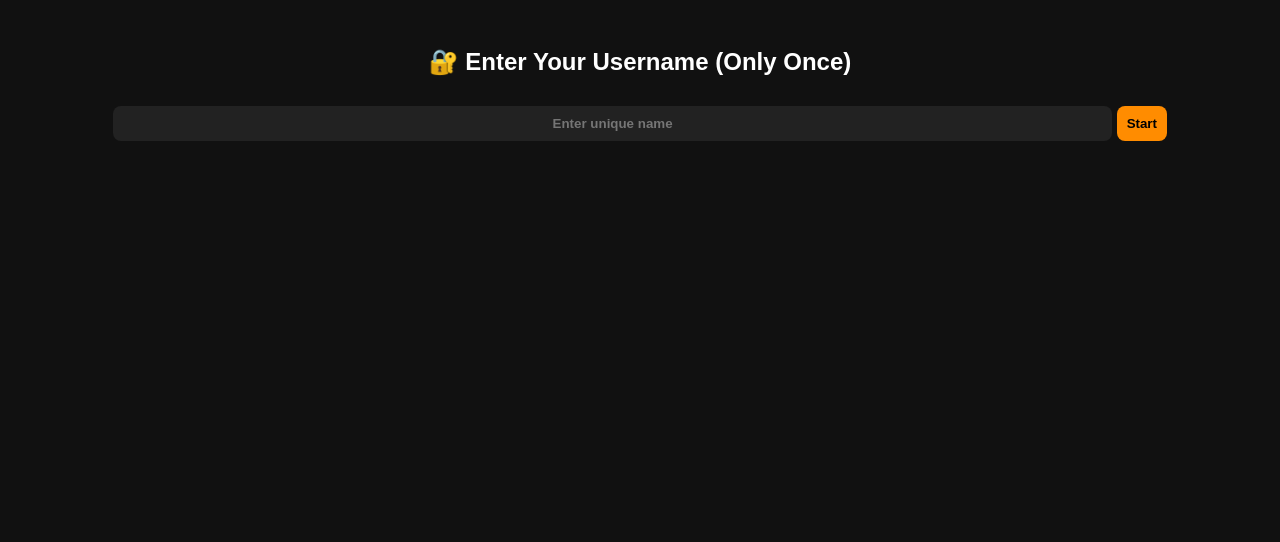
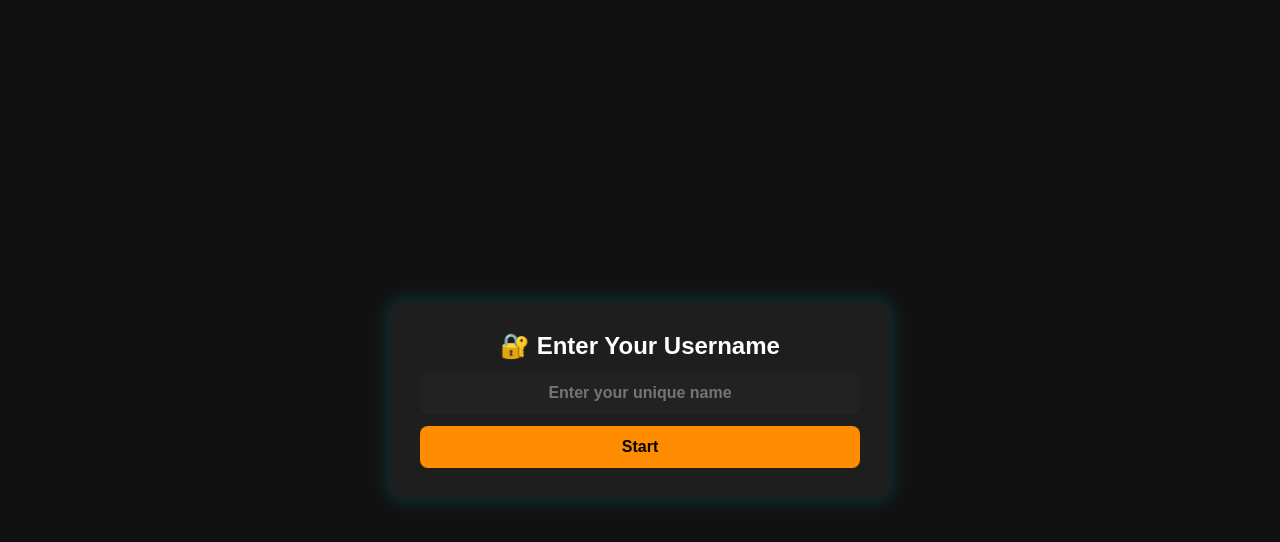
Before and after one commit to eaning200/Earningy, a plain HTML site: page Refaral.html in a window 1280 px wide. Drawn offline with Linux system fonts and the light colour scheme.

Commit message:
Update Refaral.html

```diff
--- a/Refaral.html
+++ b/Refaral.html
@@ -1,34 +1,47 @@
 <!DOCTYPE html>
-<html>
+<html lang="en">
 <head>
+  <meta charset="UTF-8">
   <title>Referral System</title>
+  <meta name="viewport" content="width=device-width, initial-scale=1.0">
   <style>
+    * {
+      box-sizing: border-box;
+      margin: 0;
+      padding: 0;
+    }
+
     body {
       background: #111;
       color: #fff;
       font-family: sans-serif;
-      text-align: center;
+      height: 100vh;
+      display: flex;
+      align-items: center;
+      justify-content: center;
       padding: 20px;
     }
 
     .box {
       background: #1e1e1e;
-      padding: 20px;
+      padding: 30px;
       border-radius: 12px;
-      margin: auto;
       max-width: 500px;
-      box-shadow: 0 0 20px rgba(0,255,255,0.1);
+      width: 100%;
+      box-shadow: 0 0 20px rgba(0,255,255,0.2);
+      text-align: center;
     }
 
     input, button {
-      padding: 10px;
-      margin-top: 10px;
+      padding: 12px;
+      margin-top: 12px;
       border-radius: 8px;
       border: none;
+      font-size: 16px;
     }
 
     input {
-      width: 80%;
+      width: 100%;
       background: #222;
       color: #0ff;
       font-weight: bold;
@@ -40,17 +53,18 @@
       color: black;
       font-weight: bold;
       cursor: pointer;
+      width: 100%;
     }
 
     #earnings {
       color: #0f0;
-      font-size: 20px;
+      font-size: 22px;
       text-shadow: 0 0 10px #0f0;
     }
 
     a {
-      display: inline-block;
-      margin-top: 15px;
+      display: block;
+      margin-top: 20px;
       color: #0ff;
       text-decoration: underline;
     }
@@ -58,14 +72,12 @@
 </head>
 <body>
 
-  <!-- Username input -->
-  <div id="nameInputBox">
-    <h2>🔐 Enter Your Username (Only Once)</h2>
-    <input type="text" id="usernameInput" placeholder="Enter unique name">
+  <div class="box" id="nameInputBox">
+    <h2>🔐 Enter Your Username</h2>
+    <input type="text" id="usernameInput" placeholder="Enter your unique name">
     <button onclick="saveUsername()">Start</button>
   </div>
 
-  <!-- Referral Dashboard -->
   <div class="box" style="display:none;" id="referralBox">
     <p><b>👤 Username:</b> <span id="userNameDisplay"></span></p>
     <p><b>Level:</b> <span id="level">0</span></p>
@@ -76,7 +88,6 @@
 
     <p><b>Your Referral Link:</b></p>
     <input type="text" id="refLink" readonly>
-
     <a href="Balance.html">📊 Go to Balance</a>
   </div>
 
@@ -96,7 +107,7 @@
       document.getElementById("referrals").innerText = referrals;
       document.getElementById("earnings").innerText = earnings;
 
-      let siteBase = "https://eaning200.github.io/Earningy/referral.html"; // নিজের URL বসাও
+      let siteBase = "https://eaning200.github.io/Earningy/referral.html";
       document.getElementById("refLink").value = siteBase + "?ref=" + userID;
 
       document.getElementById("referralBox").style.display = "block";
@@ -111,7 +122,6 @@
         localStorage.setItem("userID", input);
         userID = input;
 
-        // If referred
         const pendingRef = localStorage.getItem("pendingRef");
         if (pendingRef && pendingRef !== input) {
           let refCount = parseInt(localStorage.getItem("referrals_" + pendingRef)) || 0;
@@ -157,7 +167,6 @@
       }
     }
 
-    // Handle referral on page load
     const urlParams = new URLSearchParams(window.location.search);
     const ref = urlParams.get("ref");
     if (ref && !localStorage.getItem("userID")) {
```
